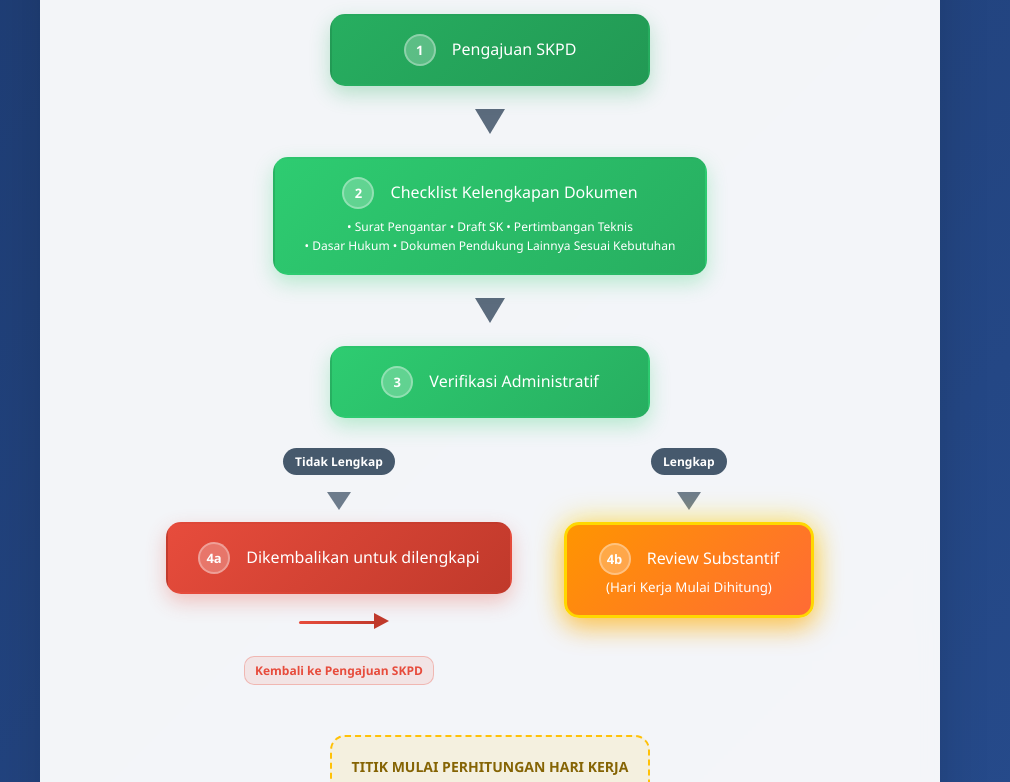
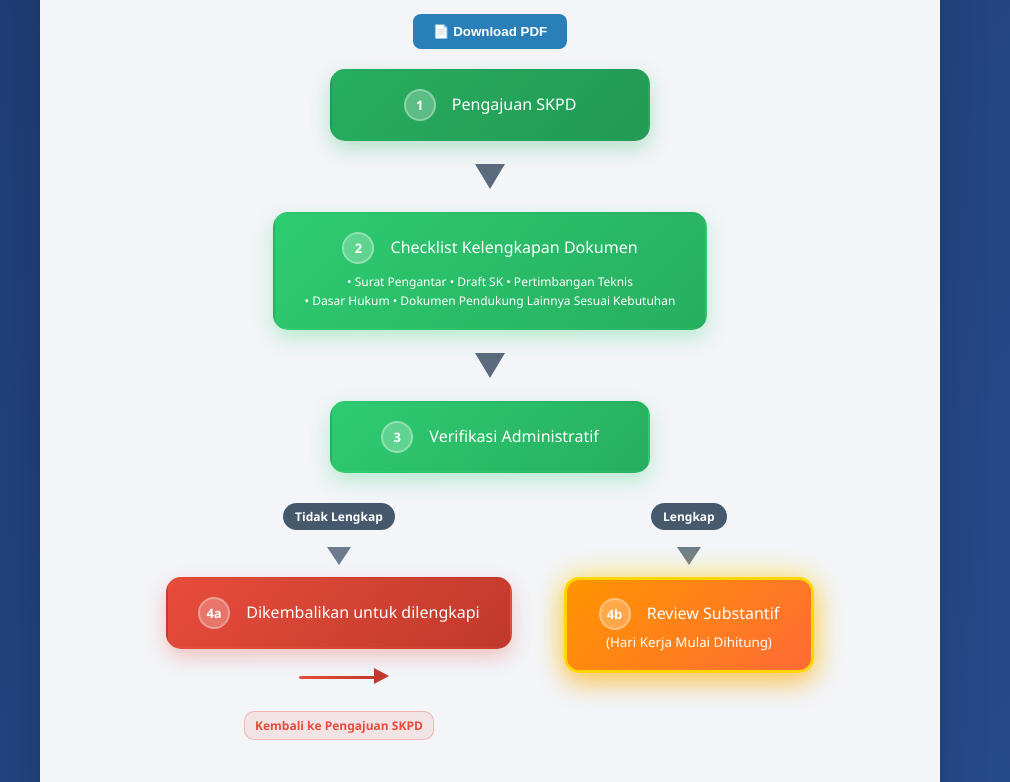
Before and after one commit to kumdangparimo-bit/Alur-Surat-Keputusan-a.n.-Bupati, a plain HTML site: page index.html in a window 1280 px wide. Shown: the part 122-904 px from the top of the page, without its empty margins (150-1160 px from the left). Drawn offline with Linux system fonts and the light colour scheme.

Commit message:
Update index.html

```diff
--- a/index.html
+++ b/index.html
@@ -335,6 +335,13 @@
 <body>
     <div class="container">
         <h1 class="title">Mekanisme Alur Surat Keputusan a.n. Bupati</h1>
+        <!-- Tombol Download PDF -->
+<div style="text-align:center; margin-bottom:20px;">
+  <button id="downloadBtn"
+    style="background:#2980b9; color:white; border:none; padding:10px 20px; border-radius:8px; cursor:pointer; font-weight:600;">
+    📄 Download PDF
+  </button>
+</div>
 
         <div class="flowchart">
             <!-- Step 1: Pengajuan SKPD -->
```
